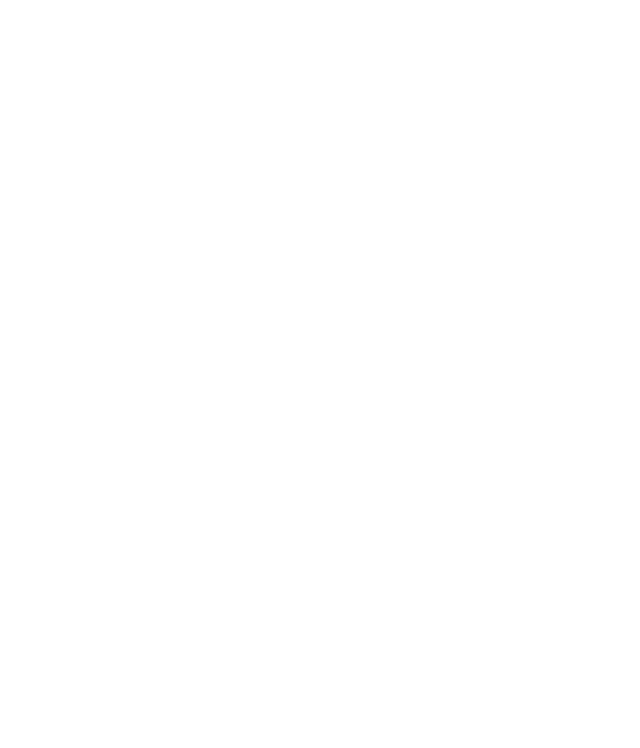
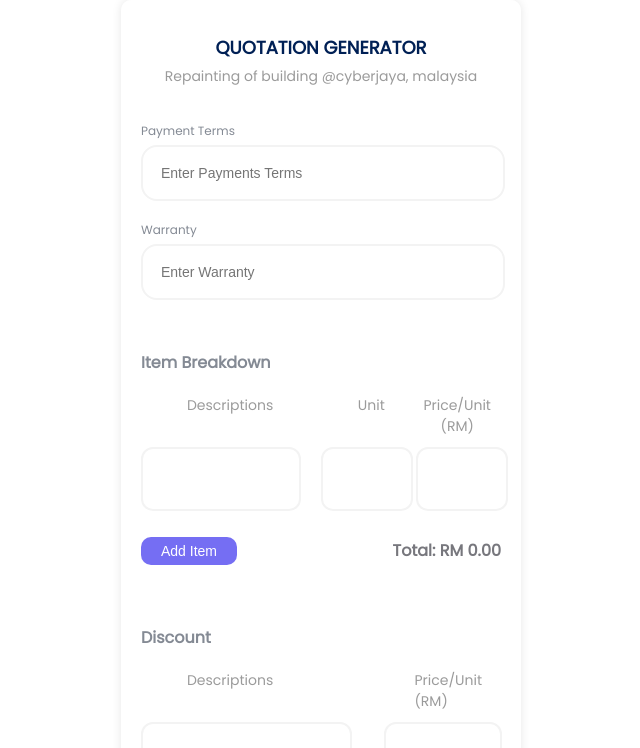
Before and after one commit to Napstyyy/ReactBapp, a React (Create React App) app: page /QuotationGenerator in a window 1280 px wide. Before the commit this address had no page. Shown: the top 748 px of the page, without its empty margins (319-959 px from the left). Built offline with nearby package versions, Linux system fonts and the light colour scheme.

Commit message:
QuotationGenerator

```diff
--- a/src/App.js
+++ b/src/App.js
@@ -12,6 +12,7 @@
 import ChatView from './components/pages/Chat/Chat.js';
 import ProfileView from './components/pages/Profile/Profile.js';
 import ProjectPageView from './components/pages/ProjectPage/ProjectPage.js';
+import QuotationGenerator from './components/pages/QuotationGenerator/QuotationGenerator.js';
 import { UserProvider } from './components/context/UserContext.js';
 
 const App = () => {
@@ -30,6 +31,7 @@
          <Route path="/Chat" element={<Layout><ChatView /></Layout>} />
         <Route path="/Profile" element={<Layout><ProfileView /></Layout>} />
         <Route path="/ProjectPage" element={<ProjectPageView />} />
+        <Route path="/QuotationGenerator" element={<QuotationGenerator />} />
       </Routes>
     </Router>
     </UserProvider>
--- /dev/null
+++ b/src/components/pages/QuotationGenerator/QuotationGenerator.js
@@ -0,0 +1,147 @@
+import React, { useState } from 'react';
+import './styles/QuotationGenerator.css';
+
+const QuotationGenerator = () => {
+  // State for maintaining rows in the item breakdown section
+  const [rows, setRows] = useState([{ description: '', unit: '', price: '' }]);
+
+  // State for maintaining rows in the discount section
+  const [discountRows, setDiscountRows] = useState([{ description: '', price: '' }]);
+
+  // Function to add a new row in the item breakdown section
+  const addRow = () => {
+    setRows([...rows, { description: '', unit: '', price: '' }]);
+  };
+
+  // Function to add a new row in the discount section
+  const addDiscountRow = () => {
+    setDiscountRows([...discountRows, { description: '', price: '' }]);
+  };
+
+  // Function to handle form submission
+  const handleSubmit = () => {
+    const data = {
+      items: rows,
+      discounts: discountRows,
+      // You can add other form data here as well
+    };
+
+    // Send 'data' to your server
+    console.log('Data to be sent to the server:', data);
+  };
+
+  // Calculate the total for items
+  const calculateItemTotal = () => {
+    return rows.reduce((total, row) => {
+      const unit = parseFloat(row.unit) || 0;
+      const price = parseFloat(row.price) || 0;
+      return total + (unit * price);
+    }, 0);
+  };
+
+  // Calculate the total for discounts
+  const calculateDiscountTotal = () => {
+    return discountRows.reduce((total, row) => {
+      const price = parseFloat(row.price) || 0;
+      return total + price;
+    }, 0);
+  };
+
+  const itemTotal = calculateItemTotal();
+  const discountTotal = calculateDiscountTotal();
+  const grandTotal = itemTotal - discountTotal;
+
+  return (
+    <div className="quotation-container">
+      <header>
+        <div className="header-title">
+          <h1>QUOTATION GENERATOR</h1>
+        </div>
+        <div className="header-subtitle">
+          <p>Repainting of building @cyberjaya, malaysia</p>
+        </div>
+      </header>
+
+      <div className="form-group">
+        <label>Payment Terms</label>
+        <input type="text" placeholder="Enter Payments Terms" />
+      </div>
+
+      <div className="form-group">
+        <label>Warranty</label>
+        <input type="text" placeholder="Enter Warranty" />
+      </div>
+
+      <div className="item-breakdown">
+        <h3>Item Breakdown</h3>
+        <div className="table">
+          <div className="table-header">
+            <span>Descriptions</span>
+            <span>Unit</span>
+            <span>Price/Unit (RM)</span>
+          </div>
+          {rows.map((row, index) => (
+            <div className="table-row" key={index}>
+              <input type="text" value={row.description} onChange={(e) => {
+                const newRows = [...rows];
+                newRows[index].description = e.target.value;
+                setRows(newRows);
+              }} />
+              <input type="number" value={row.unit} onChange={(e) => {
+                const newRows = [...rows];
+                newRows[index].unit = e.target.value;
+                setRows(newRows);
+              }} />
+              <input type="number" value={row.price} onChange={(e) => {
+                const newRows = [...rows];
+                newRows[index].price = e.target.value;
+                setRows(newRows);
+              }} />
+            </div>
+          ))}
+        </div>
+        <div className="item-footer">
+          <button className="add-item" onClick={addRow}>Add Item</button>
+          <div className="total">Total: RM {itemTotal.toFixed(2)}</div>
+        </div>
+      </div>
+
+      <div className="discount-section">
+        <h3>Discount</h3>
+        <div className="table">
+          <div className="table-header">
+            <span>Descriptions</span>
+            <span className='price_unit'>Price/Unit (RM)</span>
+          </div>
+          {discountRows.map((row, index) => (
+            <div className="table-row" key={index}>
+              <input className='description-discount' type="text" value={row.description} onChange={(e) => {
+                const newRows = [...discountRows];
+                newRows[index].description = e.target.value;
+                setDiscountRows(newRows);
+              }} />
+              <input type="number" value={row.price} onChange={(e) => {
+                const newRows = [...discountRows];
+                newRows[index].price = e.target.value;
+                setDiscountRows(newRows);
+              }} />
+            </div>
+          ))}
+        </div>
+        <div className="item-footer">
+          <button className="add-item" onClick={addDiscountRow}>Add Discount</button>
+          <div className="grand-total" style={{ color: '#756EF3' }}>Grand Total: RM {grandTotal.toFixed(2)}</div>
+        </div>
+      </div>
+
+      <div className="form-group">
+        <label>Additional Notes</label>
+        <textarea placeholder="Notes to clients"></textarea>
+      </div>
+
+      <button className="submitButton" onClick={handleSubmit}>Submit</button>
+    </div>
+  );
+};
+
+export default QuotationGenerator;
--- /dev/null
+++ b/src/components/pages/QuotationGenerator/styles/QuotationGenerator.css
@@ -0,0 +1,227 @@
+/* QuotationGenerator.css */
+.quotation-container {
+  width: 360px;
+  height: 100vh;
+  margin: 0 auto;
+  padding: 20px;
+  background-color: #fff;
+  border-radius: 10px;
+  box-shadow: 0 0 10px rgba(0, 0, 0, 0.1);
+  font-family: 'Poppins', sans-serif;
+  overflow-y: auto; /* Hacer scrolleable */
+}
+
+header {
+  display: flex;
+  flex-direction: column; /* Para que el header tenga dos filas */
+  text-align: center;
+  margin-bottom: 20px;
+}
+
+.header-title {
+  margin-bottom: 5px;
+}
+
+header h1 {
+  font-size: 18px;
+  font-weight: 600;
+  color: #002055;
+  margin: 0;
+}
+
+.header-subtitle p {
+  font-size: 14px;
+  color: #9b9b9b;
+  margin: 0;
+}
+
+.form-group {
+  margin-bottom: 20px;
+}
+
+.form-group label {
+  display: block;
+  font-size: 12px;
+  font-weight: 500;
+  color: #848A94;
+  margin-bottom: 5px;
+}
+
+.form-group input,
+.form-group textarea {
+  width: 90%;
+  padding: 5%;
+  border: 2px solid #f3f3f3;
+  border-radius: 16px;
+  font-size: 14px;
+  color: #002055;
+}
+
+.form-group textarea {
+  height: 100px;
+  resize: none;
+}
+
+.form-group input:focus,
+.form-group textarea:focus {
+  border-color: #756EF3;
+  outline: none; /* Esto elimina el borde de enfoque predeterminado del navegador */
+}
+
+.item-breakdown {
+  margin-top: 50px;
+}
+
+.item-breakdown,
+.discount-section {
+  margin-bottom: 20px;
+}
+
+.discount-section {
+  margin-top: 60px;
+}
+
+.item-breakdown h3,
+.discount-section h3 {
+  font-size: 16px;
+  font-weight: 600;
+  color: #848A94;
+  margin-bottom: 10px;
+}
+
+.table {
+  background-color: transparent; /* Eliminamos el fondo general */
+  padding: 0;
+}
+
+.table-header {
+  display: grid;
+  grid-template-columns: 1.2fr 0.5fr 0.5fr; /* Ajustar la primera columna para correr el "Price/Unit (RM)" */
+  gap: 10px; /* Espacio entre las celdas */
+}
+
+.table-header span:nth-child(2) {
+  margin-left: 10px; /* Mueve "Price/Unit (RM)" un poco hacia la derecha */
+}
+
+.table-header span {
+  font-size: 14px;
+  color: #9b9b9b;
+  font-weight: 500;
+  text-align: center; /* Centrar el texto */
+  background-color: transparent !important;
+}
+
+.table-row {
+  display: grid;
+  grid-template-columns: 1fr 0.5fr 0.5fr; /* Tres columnas proporcionales */
+  gap: 10px; /* Espacio entre los inputs */
+  margin-bottom: 10px; /* Espacio entre filas */
+}
+
+.table-row input {
+  width: 80%;
+  padding: 22px 10px;
+  border: 2px solid #f3f3f3;
+  border-radius: 12px; /* Bordes redondeados */
+  font-size: 14px;
+  color: #848A94;
+  text-align: center; /* Centrar el texto */
+  background-color: transparent; /* Sin color de fondo */
+}
+
+.table-row input:focus {
+  border-color: #756EF3;
+  outline: none; /* Esto elimina el borde de enfoque predeterminado del navegador */
+}
+
+.table-header span,
+.table-row span {
+  background-color: #f3f3f3; /* Color de fondo para cada celda */
+  padding: 10px;
+  border-radius: 12px; /* Bordes redondeados */
+  font-size: 14px;
+  color: #002055; /* Color de texto */
+  text-align: center; /* Centrar el texto */
+}
+
+.table-header span {
+  color: #9b9b9b; /* Color de texto para el header */
+  font-weight: 500; /* Negrita para el header */
+}
+
+.item-footer {
+  display: flex;
+  justify-content: space-between; /* Alinea los elementos uno a la izquierda y otro a la derecha */
+  align-items: center; /* Centra verticalmente los elementos */
+  margin-top: 10px;
+}
+
+.add-item {
+  padding: 6px 20px; /* Ajusta el padding según sea necesario */
+  background-color: #756EF3;
+  color: #fff;
+  border: none;
+  border-radius: 10px;
+  font-size: 14px;
+  cursor: pointer;
+  text-align: center;
+  margin-top: 16px;
+}
+
+.total,
+.grand-total {
+  font-size: 16px;
+  font-weight: 600;
+  color: #77777D;
+  text-align: right;
+  margin-top: 16px;
+}
+
+.grand-total {
+  color: #756EF3; /* Color para el texto "Grand Total : RM 2000.00" */
+}
+
+.submit-btn {
+  display: block;
+  width: 100%;
+  padding: 14px;
+  background-color: #002055;
+  color: #fff;
+  border: none;
+  border-radius: 10px;
+  font-size: 16px;
+  font-weight: 600;
+  cursor: pointer;
+}
+
+.discount-section .price_unit{
+    padding-left: 86%;
+}
+/* Ajustes específicos */
+.discount-section .table-row {
+  display: grid;
+  grid-template-columns: 2fr 1fr; /* Asigna 2.5 partes al primer input y 0.5 partes al segundo input */
+  gap: 10px; /* Espacio entre los inputs */
+  margin-bottom: 10px; /* Espacio entre filas */
+}
+
+.discount-section .table-row input:nth-child(2) {
+  margin-left: auto; /* Mueve "Price/Unit (RM)" lo más a la derecha posible */
+}
+
+.submitButton {
+  width: 100%;
+  padding: 12px;
+  border: none;
+  border-radius: 8px;
+  background-color: #2D2D36;
+  color: #ffffff;
+  font-family: 'Poppins', sans-serif;
+  font-weight: 500;
+  font-size: 16px;
+  text-align: center;
+  cursor: pointer;
+  transition: background-color 0.3s ease;
+  margin-bottom: 25px;
+}
```
